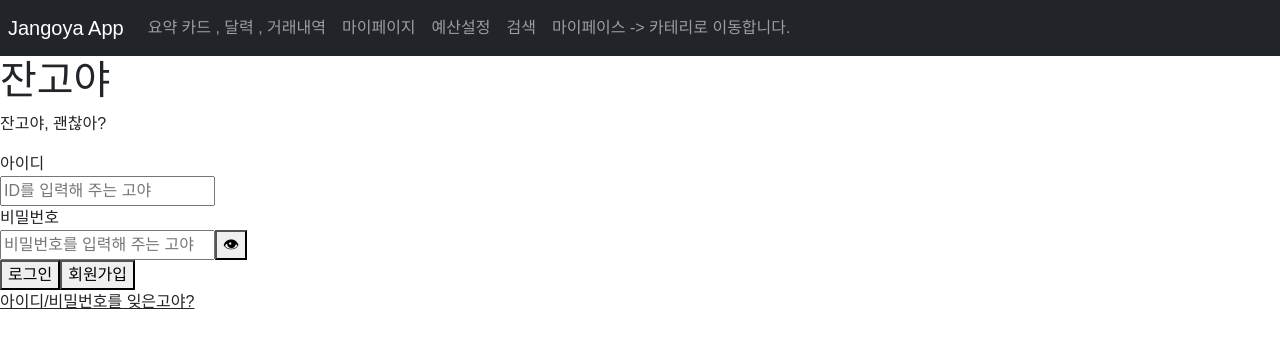
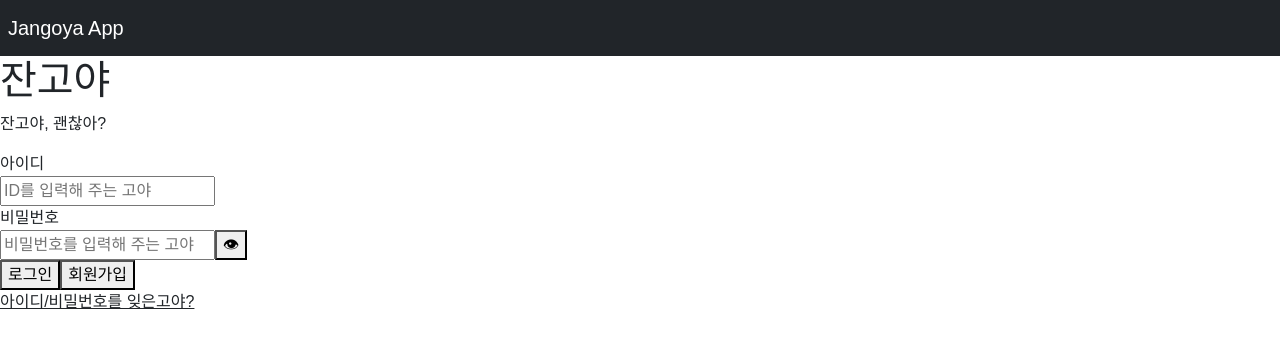
Before and after one commit to baguni93/OneTeam, a Vue app in the folder jangoya/: page /user/login in a window 1280 px wide. Shown: the top 348 px of the page. Built offline with nearby package versions, Linux system fonts and the light colour scheme.

Commit message:
4/10일 회원(기눙)개발 완료

```diff
--- a/jangoya/src/components/Header.vue
+++ b/jangoya/src/components/Header.vue
@@ -5,32 +5,34 @@
       <span class="navbar-toggler-icon"></span>
     </button>
     <div :class="navClass">
-      <ul class="navbar-nav">
+      <ul class="navbar-nav me-auto">
+        <!-- 로그인 했을 때만 보이는 메뉴들 -->
+        <template v-if="userStore.isLoggedIn">
           <li class="nav-item">
-          <router-link class="nav-link" :to="{ name: 'main' }"
-            >요약 카드 , 달력 , 거래내역</router-link
-          >
+            <router-link class="nav-link" :to="{ name: 'main' }">요약 카드 , 달력 , 거래내역</router-link>
           </li>
           <li class="nav-item">
-          <router-link class="nav-link" :to="{ name: 'mypage' }"
-            >마이페이지</router-link
-          >
+            <router-link class="nav-link" :to="{ name: 'mypage' }">마이페이지</router-link>
           </li>
           <li class="nav-item">
-          <router-link class="nav-link" :to="{ name: 'budget' }"
-            >예산설정</router-link
-          >
+            <router-link class="nav-link" :to="{ name: 'budget' }">예산설정</router-link>
           </li>
           <li class="nav-item">
-          <router-link class="nav-link" :to="{ name: 'search' }"
-            >검색</router-link
-          >
+            <router-link class="nav-link" :to="{ name: 'search' }">검색</router-link>
+          </li>
+        </template>
+      </ul>
+
+      <ul class="navbar-nav ms-auto pe-2">
+        <!-- 로그인 후에만 OO님 + 로그아웃 버튼 표시 -->
+        <template v-if="userStore.isLoggedIn">
+          <li class="nav-item">
+            <span class="nav-link text-white">{{ userStore.user?.name }}님</span>
           </li>
           <li class="nav-item">
-          <router-link class="nav-link" :to="{ name: 'mypage/category' }"
-            >마이페이스 -> 카테리로 이동합니다.</router-link
-          >
+            <button class="btn btn-outline-light btn-sm my-1" @click="handleLogout">로그아웃</button>
           </li>
+        </template>
       </ul>
     </div>
   </nav>
@@ -38,13 +40,22 @@
 
 <script setup>
 import { reactive, computed } from 'vue';
+import { useUserStore } from '@/stores/userStore';
+import { useRouter } from 'vue-router';
+
+const userStore = useUserStore();
+const router = useRouter();
+
 const state = reactive({ isNavShow: false });
 const navClass = computed(() =>
-  state.isNavShow
-    ? 'collpase navbar-collapse show'
-    : 'collapse navbar-collapse',
+  state.isNavShow ? 'collapse navbar-collapse show' : 'collapse navbar-collapse',
 );
 const changedIsNavShow = () => {
   state.isNavShow = !state.isNavShow;
 };
+
+const handleLogout = () => {
+  userStore.logout();
+  router.push({ name: 'user/login' });
+};
 </script>
--- a/jangoya/src/pages/user/Search.vue
+++ b/jangoya/src/pages/user/Search.vue
@@ -113,17 +113,19 @@
 </template>
 
 <script setup>
-import { ref, computed } from 'vue';
+import { ref, computed, onMounted } from 'vue'; //  onMounted 여기로 통합
 import axios from 'axios';
-import { onMounted } from 'vue';
+import { useUserStore } from '@/stores/userStore'; //  추가
+
+const userStore = useUserStore(); //  추가
+
 // ======================
 // 1.기간
 // ======================
 
-const selectedPeriod = ref('all'); // 현재 선택된 기간 저장
-const customDate = ref(''); // "기간: 사용자지정" 과 연결
+const selectedPeriod = ref('all');
+const customDate = ref('');
 
-// 날짜를 "2026.04.08" 형식으로 변환하는 함수
 const formatDate = (date) => {
   const y = date.getFullYear();
   const m = String(date.getMonth() + 1).padStart(2, '0');
@@ -131,34 +133,26 @@ const formatDate = (date) => {
   return `${y}-${m}-${d}`;
 };
 
-// 이번 달 범위 자동
 const monthRange = computed(() => {
   const month = [];
   const today = new Date();
-  const start = new Date(today.getFullYear(), today.getMonth(), 1); // 이번 달 "1일"
-
-  // 1일부터 오늘까지 하루씩 배열에 추가
+  const start = new Date(today.getFullYear(), today.getMonth(), 1);
   const current = new Date(start);
   while (current <= today) {
     month.push(formatDate(current));
-    current.setDate(current.getDate() + 1); // 하루씩 증가
+    current.setDate(current.getDate() + 1);
   }
-  console.log(`${month[month.length - 1]} ~ ${month[0]}`);
   return month;
 });
 
-// 이번 주 범위 자동 계산
 const weekRange = computed(() => {
   const week = [];
   const today = new Date();
-  const oneDay = 24 * 60 * 60 * 1000; // 하루를 밀리초로
-
+  const oneDay = 24 * 60 * 60 * 1000;
   for (let i = 0; i < 7; i++) {
-    const newDay = new Date(today.getTime() - i * oneDay); // i일 전 날짜
+    const newDay = new Date(today.getTime() - i * oneDay);
     week.push(formatDate(newDay));
   }
-  console.log(`${week[6]} ~ ${week[0]}`);
-
   return week;
 });
 
@@ -166,73 +160,75 @@ const weekRange = computed(() => {
 // 2. 카테고리
 // ======================
 
-const showCategoryTab = ref(false); // 카테고리 탭 열고 닫는 상태
-const openType = ref([]); // 수입,지출 열림 상태
-const selectedCategories = ref([]); //사용자가 선택한 카테고리 id 목록
+const showCategoryTab = ref(false);
+const openType = ref([]);
+const selectedCategories = ref([]);
 
-// (토글 함수, 수입/지출) type : income, expense
 const toggleType = (type) => {
   const idx = openType.value.indexOf(type);
   if (idx === -1) openType.value.push(type);
   else openType.value.splice(idx, 1);
 };
-// (토글 함수, 카테고리 선택/해제) id : 선택한 카테고리의 id
+
 const toggleCategory = (id) => {
   const idx = selectedCategories.value.indexOf(id);
   if (idx === -1) selectedCategories.value.push(id);
   else selectedCategories.value.splice(idx, 1);
 };
 
-// 선택된 카테고리를 "수입-월급" 형식으로 변환
-// selectedCategories 가 바뀔 때마다 자동으로 계산
 const selectedCategoriesLabels = computed(() => {
   return selectedCategories.value.map((id) => {
-    // id로 카테고리 객체 찾기
     const cat = categories.value.find((c) => c.id === id);
-    // type에 따라 '수입', '지출' 붙여서 return
     return cat
       ? `${cat.type === 'income' ? '수입' : '지출'} - ${cat.name}`
       : '';
   });
 });
 
-const categories = ref([]); // db.json에서 불러온 전체 카테고리 목록
-// onMounted(async () => {
-//   const res = await axios.get('http://localhost:3000/categories');
-//   categories.value = res.data; // 불러온 데이터 categories 에 저장
-// });
+const categories = ref([]);
+
+// 주석 풀고 userId 필터 추가
+onMounted(async () => {
+  const currentUser = userStore.getCurrentUser()
+  const res = await axios.get('/api/categories', {
+    params: { userId: currentUser.id }
+  })
+  categories.value = res.data
+})
 
 const getCategoryName = (categoryId) => {
   const cat = categories.value.find((c) => c.id === categoryId);
   return cat ? cat.name : categoryId;
 };
+
 // ======================
 // 3. 금액
 // ======================
 
-const minAmount = ref(''); //사용자가 입력한 최솟값
+const minAmount = ref('');
 const maxAmount = ref('');
 
 // ======================
 // 4. 검색어 (keyword)
 // ======================
-const keyword = ref(''); // 사용자가 입력한 검색어
-const results = ref([]); // 검색 결과 저장
+
+const keyword = ref('');
+const results = ref([]);
 
 // ======================
-// API 연결 :  search 함수
+// API 연결 : search 함수
 // ======================
 
 const search = async () => {
-  results.value = []; // 검색 시작 전, 초기화
+  results.value = [];
 
-  // json-server에서 전체 데이터 가져오기
-  const res = await axios.get('http://localhost:3000/budgets');
+  // userId 필터 추가
+  const currentUser = userStore.getCurrentUser()
+  const res = await axios.get('/api/budgets', {
+    params: { userId: currentUser.id }
+  })
   let data = res.data;
-  console.log(data.length);
-  console.log(data);
 
-  // 기간 필터 (선택했을 때만 적용)
   if (selectedPeriod.value === 'week') {
     data = data.filter((item) => weekRange.value.includes(item.date));
   } else if (selectedPeriod.value === 'month') {
@@ -241,14 +237,12 @@ const search = async () => {
     data = data.filter((item) => item.date === customDate.value);
   }
 
-  // 카테고리 필터 (선택했을 때만 적용)
   if (selectedCategories.value.length > 0) {
     data = data.filter((item) =>
       selectedCategories.value.includes(item.categoryId),
     );
   }
 
-  // 금액  필터 (입력했을 때만 적용)
   if (minAmount.value) {
     data = data.filter((item) => item.amount >= Number(minAmount.value));
   }
@@ -256,13 +250,12 @@ const search = async () => {
     data = data.filter((item) => item.amount <= Number(maxAmount.value));
   }
 
-  // 검색어 필터 (입력했을 때만 적용)
   if (keyword.value) {
     data = data.filter(
       (item) =>
         String(item.amount).includes(keyword.value) ||
         item.memo.includes(keyword.value),
-    ); // amount 와 memo 에서 일치하는 값 찾기
+    );
   }
   results.value = data;
 };
--- a/jangoya/src/stores/userStore.js
+++ b/jangoya/src/stores/userStore.js
@@ -1,56 +1,81 @@
-import { defineStore } from 'pinia'
-import { ref } from 'vue'
-import axios from 'axios'
+import { defineStore } from 'pinia';
+import { ref } from 'vue';
+import axios from 'axios';
 
 export const useUserStore = defineStore('user', () => {
   // 로그인한 유저 정보 (비밀번호 제외)
-  const user = ref(null)
+  const user = ref(null);
 
   // 로그인 여부 상태
-  const isLoggedIn = ref(false)
+  const isLoggedIn = ref(false);
 
   // 로그인
+  // userId, password를 받아서 서버에 로그인 요청
+  // 성공 시 유저 정보를 로컬스토리지에 인코딩해서 저장
   const login = async (userId, password) => {
     try {
-      const res = await axios.post('/api/users/login', { userId, password })
+      const res = await axios.post('/api/users/login', { userId, password });
       if (res.data.success) {
-        const { password, ...userWithoutPassword } = res.data.data
-        user.value = userWithoutPassword
-        isLoggedIn.value = true
-        localStorage.setItem('user', JSON.stringify(userWithoutPassword))
-        return { success: true }
+        // 비밀번호는 제외하고 나머지 정보만 저장
+        const { password: _, ...userWithoutPassword } = res.data.data;
+        user.value = userWithoutPassword;
+        isLoggedIn.value = true;
+        // 한글 지원을 위해 encodeURIComponent로 변환 후 btoa로 인코딩해서 저장
+        localStorage.setItem(
+          'user',
+          btoa(
+            unescape(encodeURIComponent(JSON.stringify(userWithoutPassword))),
+          ),
+        );
+        return { success: true };
       }
     } catch (error) {
-      return { success: false, message: error.response?.data?.message || '로그인에 실패했습니다' }
+      return {
+        success: false,
+        message: error.response?.data?.message || '로그인에 실패했습니다',
+      };
     }
-  }
+  };
 
   // 로그아웃
+  // 유저 정보 초기화 및 로컬스토리지에서 삭제
   const logout = () => {
-    user.value = null
-    isLoggedIn.value = false
-    localStorage.removeItem('user')
-  }
+    user.value = null;
+    isLoggedIn.value = false;
+    localStorage.removeItem('user');
+  };
 
   // 새로고침 시 로그인 유지
+  // 로컬스토리지에 저장된 유저 정보를 디코딩해서 불러옴
   const initUser = () => {
-    const savedUser = localStorage.getItem('user')
+    const savedUser = localStorage.getItem('user');
     if (savedUser) {
-      user.value = JSON.parse(savedUser)
-      isLoggedIn.value = true
+      // btoa로 인코딩된 데이터를 atob로 디코딩 후 한글 복원
+      user.value = JSON.parse(decodeURIComponent(escape(atob(savedUser))));
+      isLoggedIn.value = true;
     }
-  }
+  };
 
   // 현재 로그인한 유저 정보 반환
+  // 다른 컴포넌트에서 userStore.getCurrentUser()로 호출해서 사용
   const getCurrentUser = () => {
-    return user.value
-  }
+    return user.value;
+  };
 
   // 회원탈퇴
+  // 서버에서 유저 삭제 후 로그아웃 처리
   const deleteUser = async () => {
-    await axios.delete(`/api/users/${user.value.id}`)
-    logout()
-  }
+    await axios.delete(`/api/users/${user.value.id}`);
+    logout();
+  };
 
-  return { user, isLoggedIn, login, logout, initUser, getCurrentUser, deleteUser }
-})
+  return {
+    user,
+    isLoggedIn,
+    login,
+    logout,
+    initUser,
+    getCurrentUser,
+    deleteUser,
+  };
+});
```
Lines whose indentation alone changed are shown as unchanged.
